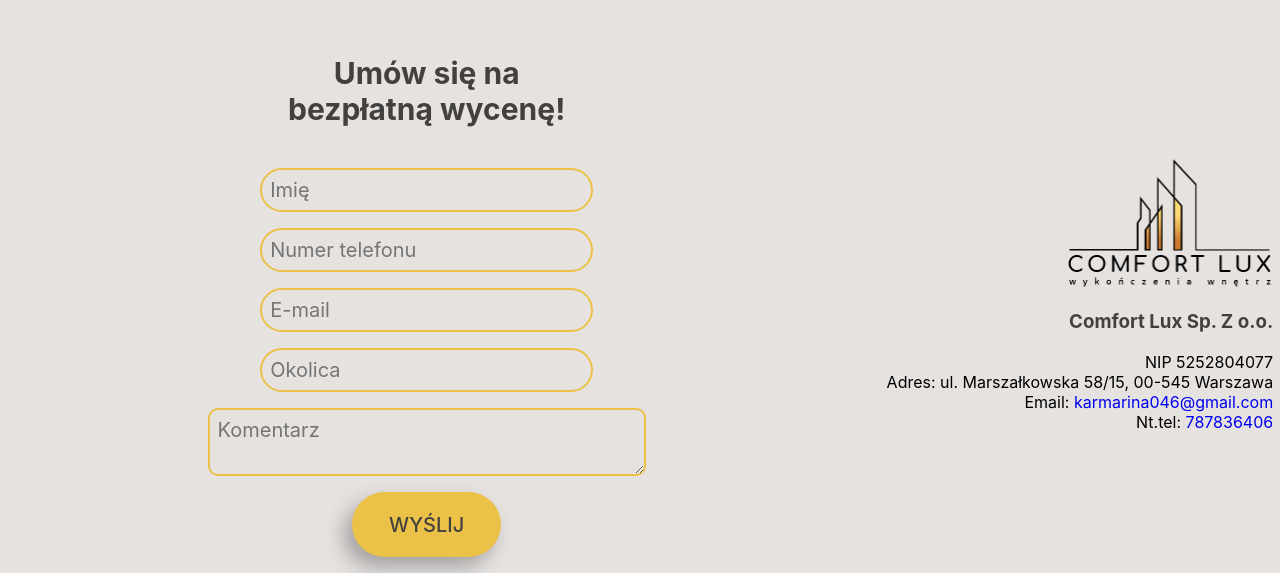
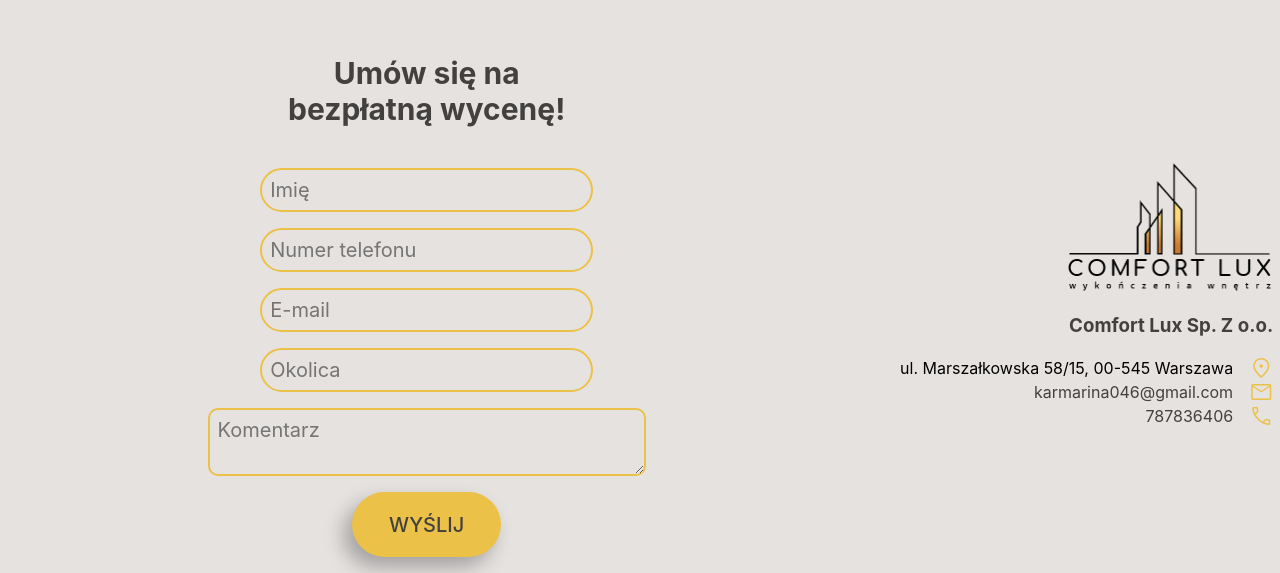
Before and after one commit to Collert/Comfort-Lux-norev, a React (Create React App) app: page / in a window 1280 px wide. Shown: the part 4827-5400 px from the top of the page. Built offline with nearby package versions, Linux system fonts and the light colour scheme.

Commit message:
Touched up the footer

```diff
--- a/src/components/Contact.jsx
+++ b/src/components/Contact.jsx
@@ -21,10 +21,10 @@ export default function Contact () {
             <div className="info">
                 <img src="./branding/logo/original/logo-transparent.png" alt="logo"/>
                 <h3>Сomfort Lux Sp. Z o.o.</h3>
-                NIP 5252804077<br/>
-                Adres: ul. Marszałkowska 58/15, 00-545 Warszawa<br/>
-                Email: <a href="mailto:karmarina046@gmail.com">karmarina046@gmail.com</a><br/>
-                Nt.tel: <a href="tel:+787836406">787836406</a>
+                {/* NIP 5252804077<br/> */}
+                <div className="contact-info-piece">ul. Marszałkowska 58/15, 00-545 Warszawa  <span class="material-symbols-outlined footer">place</span></div>
+                <div className="contact-info-piece"><a href="mailto:karmarina046@gmail.com">karmarina046@gmail.com</a> <span class="material-symbols-outlined footer">email</span></div>
+                <div className="contact-info-piece"><a href="tel:+787836406">787836406</a> <span class="material-symbols-outlined footer">call</span></div>
             </div>
         </section>
     )
--- a/src/styles/contact.css
+++ b/src/styles/contact.css
@@ -4,6 +4,17 @@
     display: grid;
     place-items: center;
     grid-template-columns: 2fr 1fr;
+}
+
+a {
+    color: var(--text-dark);
+}
+
+.contact-info-piece {
+    display: grid;
+    place-items: center end;
+    grid-template-columns: 1fr auto;
+    gap: 1rem;
 }
 
 #contact h2 {
@@ -55,3 +66,8 @@ textarea:focus-visible {
 #contact .info img {
     max-width: 50%;
 }
+
+.material-symbols-outlined.footer {
+    font-size: 24px;
+    color: var(--main-accent);
+}
```
